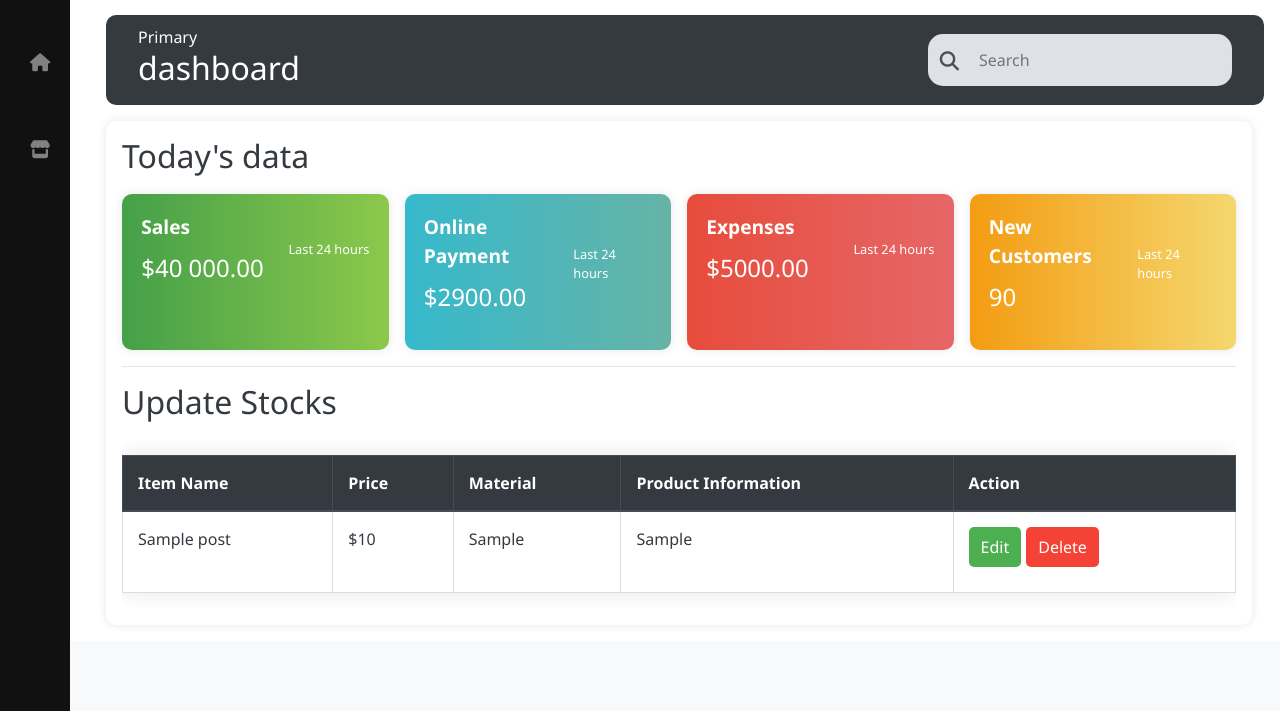
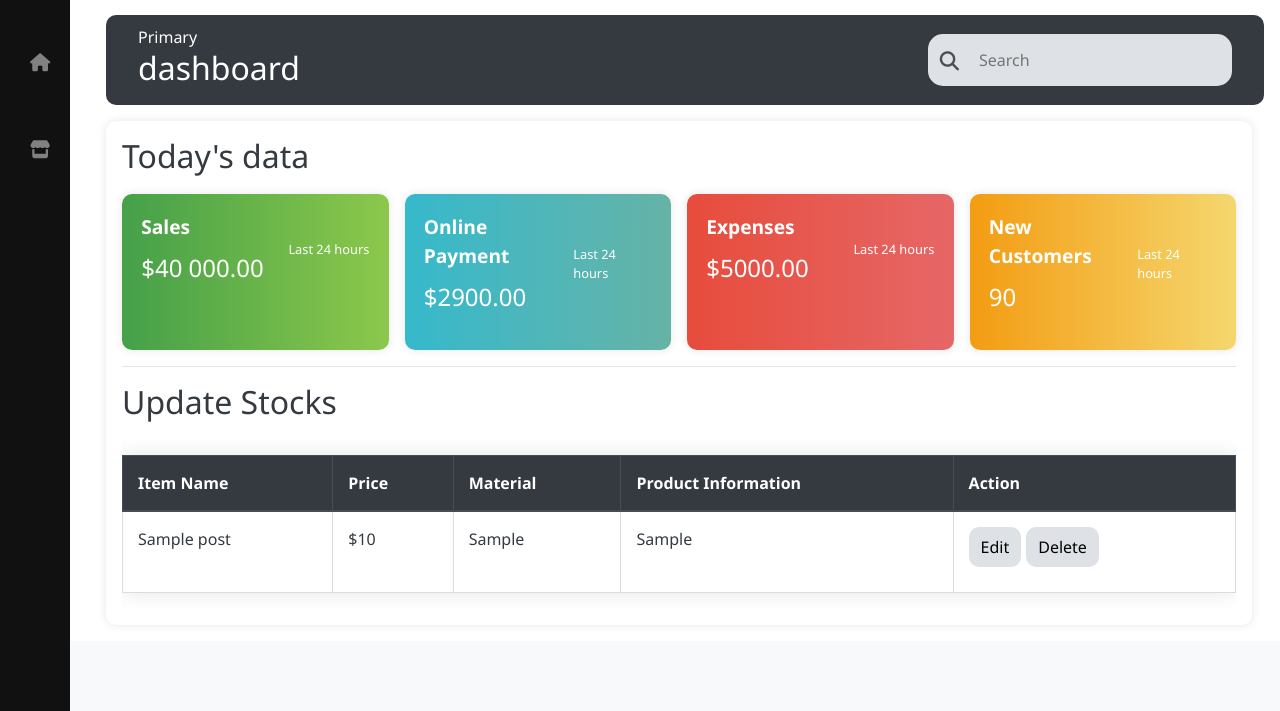
Before and after one commit to yiepshah/bulan_bintang, a PHP site: page /bulan_bintang/adminpage.php in a window 1280 px wide. Shown: the part 89-800 px from the top of the page. Run offline with PHP 8.4, Linux system fonts and the light colour scheme; tables that the repository leaves empty or names only in its code hold one stand-in row (values such as "Sample post").

Commit message:
update week 4

```diff
--- a/adminpage.php
+++ b/adminpage.php
@@ -244,22 +244,30 @@
 
         .edit-button,
         .delete-button {
-            background-color: #4caf50;
-            color: #fff;
+            background-color: #dee2e6;
+
+            color: #000;
             border: none;
             padding: 8px 12px;
             cursor: pointer;
-            border-radius: 5px;
+            border-radius: 10px 10px;
             margin-right: 5px;
+            transition: transform 0.3s ease-in-out;
         }
 
         .delete-button {
-            background-color: #f44336;
+            border: none;
         }
 
-        .edit-button:hover,
+        .edit-button:hover{
+            background-color: #f39c12;
+            border: none;
+            transform: scale('1.1');
+        }
         .delete-button:hover {
-            background-color: #45a049;
+            background-color: #f44336;
+            border: none;
+            transform: scale('1.1');
         }
 
         #profileimg{
```
